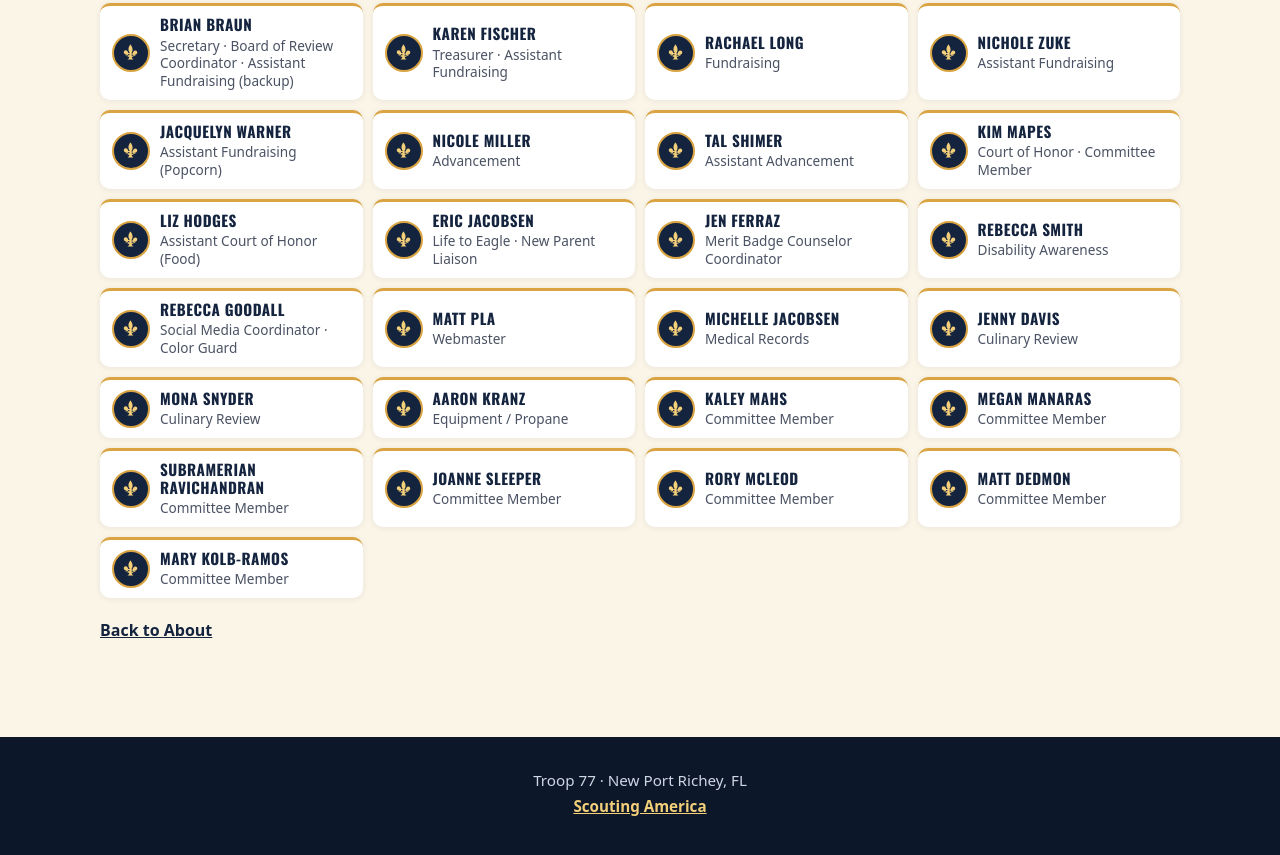
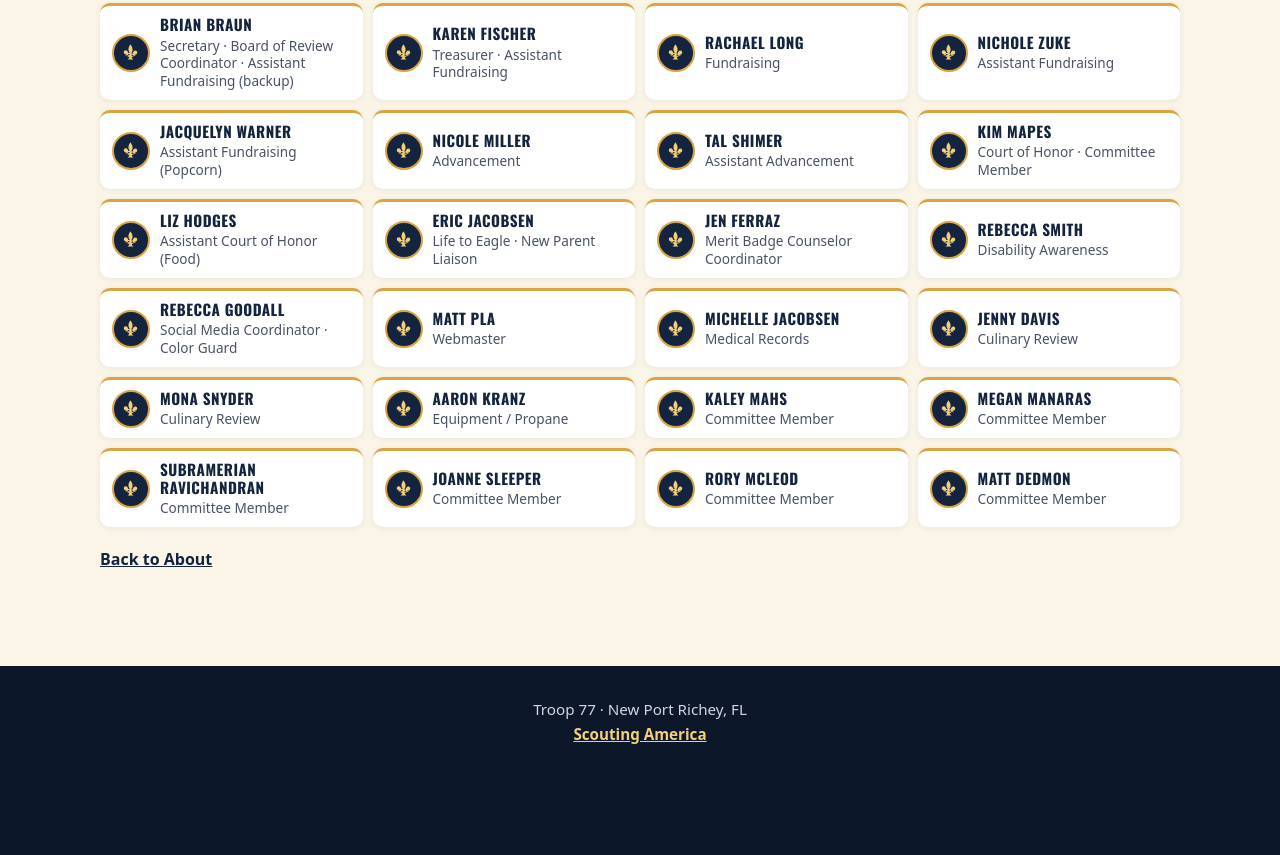
Before and after one commit to BSATroop77/troop77-website, a plain HTML site: page other-leaders.html in a window 1280 px wide. Shown: the part 597-1452 px from the top of the page. After the commit the page ends 1383 px from the top, so only its background shows below. Drawn offline with nearby package versions, Linux system fonts and the light colour scheme.

Commit message:
Other leaders: remove Mary Kolb-Ramos

```diff
--- a/other-leaders.html
+++ b/other-leaders.html
@@ -88,7 +88,6 @@
         <li class="tl-card"><span class="tl-badge"><svg aria-hidden="true"><use href="#i-fleur"/></svg></span><div><h3>Joanne Sleeper</h3><p>Committee Member</p></div></li>
         <li class="tl-card"><span class="tl-badge"><svg aria-hidden="true"><use href="#i-fleur"/></svg></span><div><h3>Rory McLeod</h3><p>Committee Member</p></div></li>
         <li class="tl-card"><span class="tl-badge"><svg aria-hidden="true"><use href="#i-fleur"/></svg></span><div><h3>Matt Dedmon</h3><p>Committee Member</p></div></li>
-        <li class="tl-card"><span class="tl-badge"><svg aria-hidden="true"><use href="#i-fleur"/></svg></span><div><h3>Mary Kolb-Ramos</h3><p>Committee Member</p></div></li>
       </ul>
       <a class="back-about" href="about.html">Back to About</a>
     </div>
```
